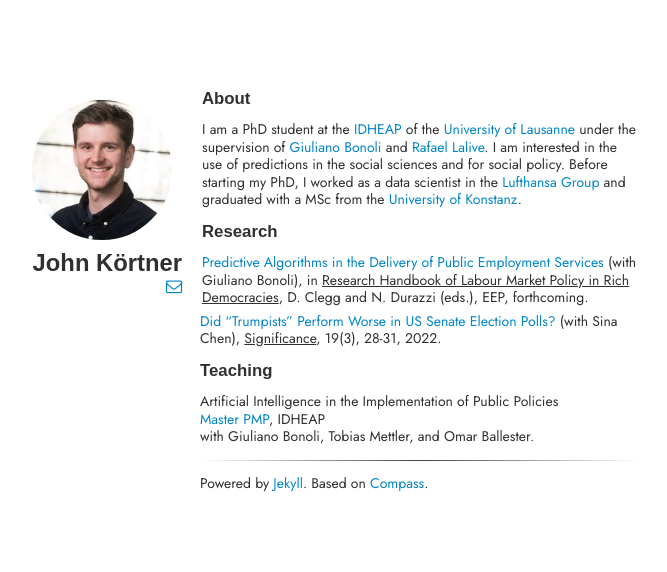
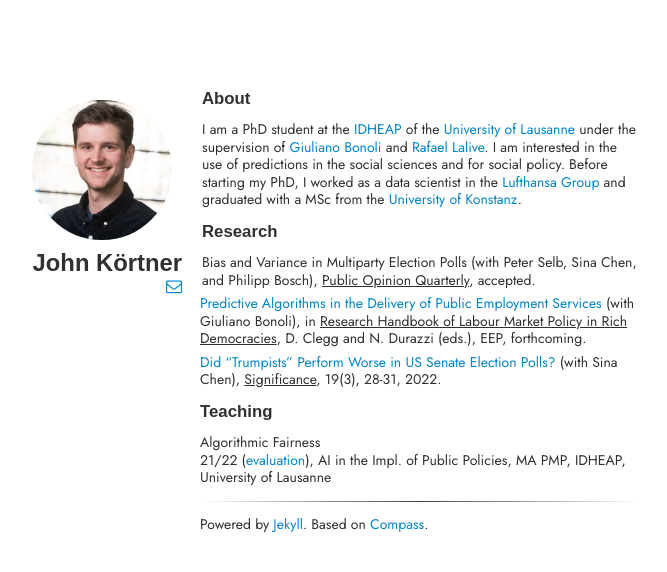
Before and after one commit to jkortner/jkortner.github.io, a Jekyll site: the page built from index.html, in a window 1280 px wide. Shown: the top 572 px of the page, without its empty margins (326-993 px from the left). Built offline with Jekyll 4.4.1, drawn with Linux system fonts in a browser that asks for light colours; nearby versions of some CDN libraries.

Commit message:
Update teaching (include evals)

```diff
--- a/_includes/content.html
+++ b/_includes/content.html
@@ -12,6 +12,10 @@
 <h2>Research</h2>
 <p>
     <article>
+        Bias and Variance in Multiparty Election Polls (with Peter Selb, Sina Chen, and Philipp Bosch),
+        <u>Public Opinion Quarterly</u>, accepted.
+    </article>
+    <article>
         <a href='https://osf.io/preprints/socarxiv/j7r8y'>Predictive Algorithms in the Delivery of Public Employment Services</a>
         (with Giuliano Bonoli), in <u>Research Handbook of Labour Market Policy in Rich Democracies</u>, D. Clegg and N. Durazzi (eds.),
         EEP, forthcoming.
@@ -24,9 +28,17 @@
 
 <h2>Teaching</h2>
 <p>
-    Artificial Intelligence in the Implementation of Public Policies <br>
-    <a href='https://www.unil.ch/idheap/PMP/EN'>Master PMP</a>, IDHEAP<br>
-    with Giuliano Bonoli, Tobias Mettler, and Omar Ballester.
+    <!--
+    <article>
+        AI, ML, ADM: Technical Aspects<br>
+        22/23, AI in the Impl. of Public Policies, MA PMP, IDHEAP, University of Lausanne<br>
+    </article>
+    -->
+    <article>
+        Algorithmic Fairness <br>
+        21/22 (<a href='https://github.com/jkortner/teaching/blob/main/idheap/evals/PMP-AI-21-22.pdf'>evaluation</a>),
+        AI in the Impl. of Public Policies, MA PMP, IDHEAP, University of Lausanne<br>
+    </article>
 </p>
 
 <hr/>
```
Also changed, not shown: 2 other files.
